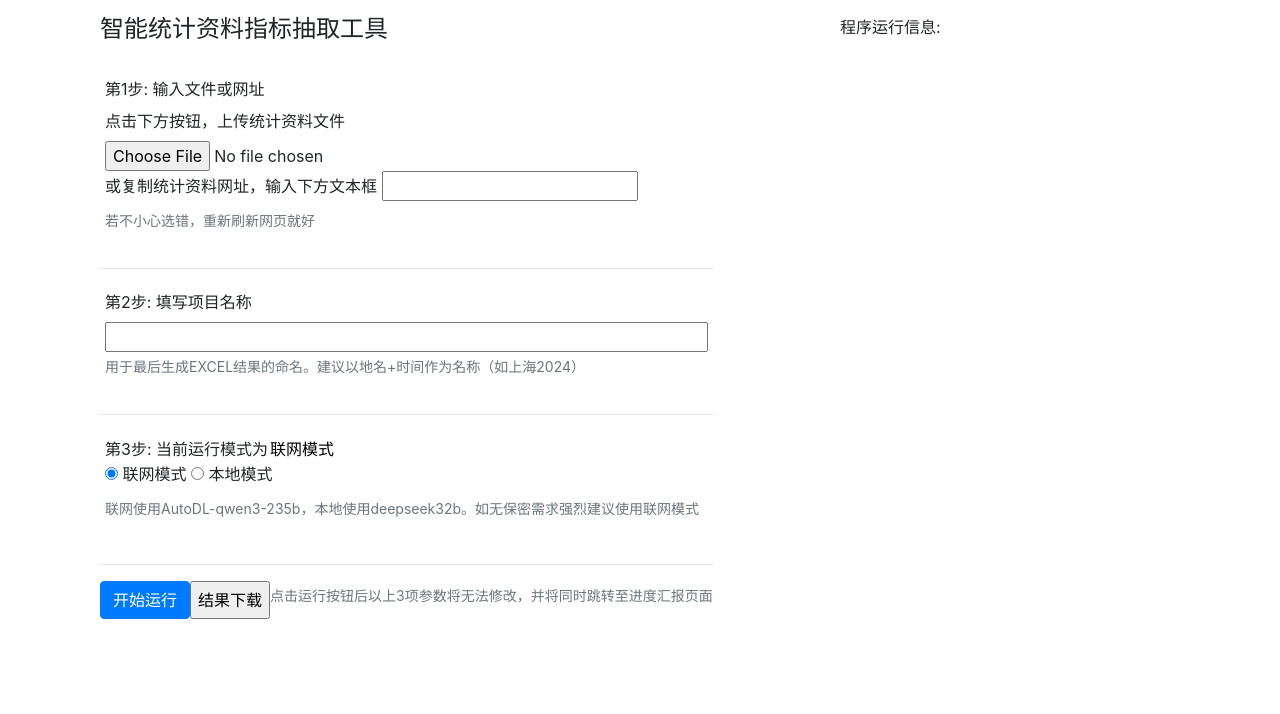
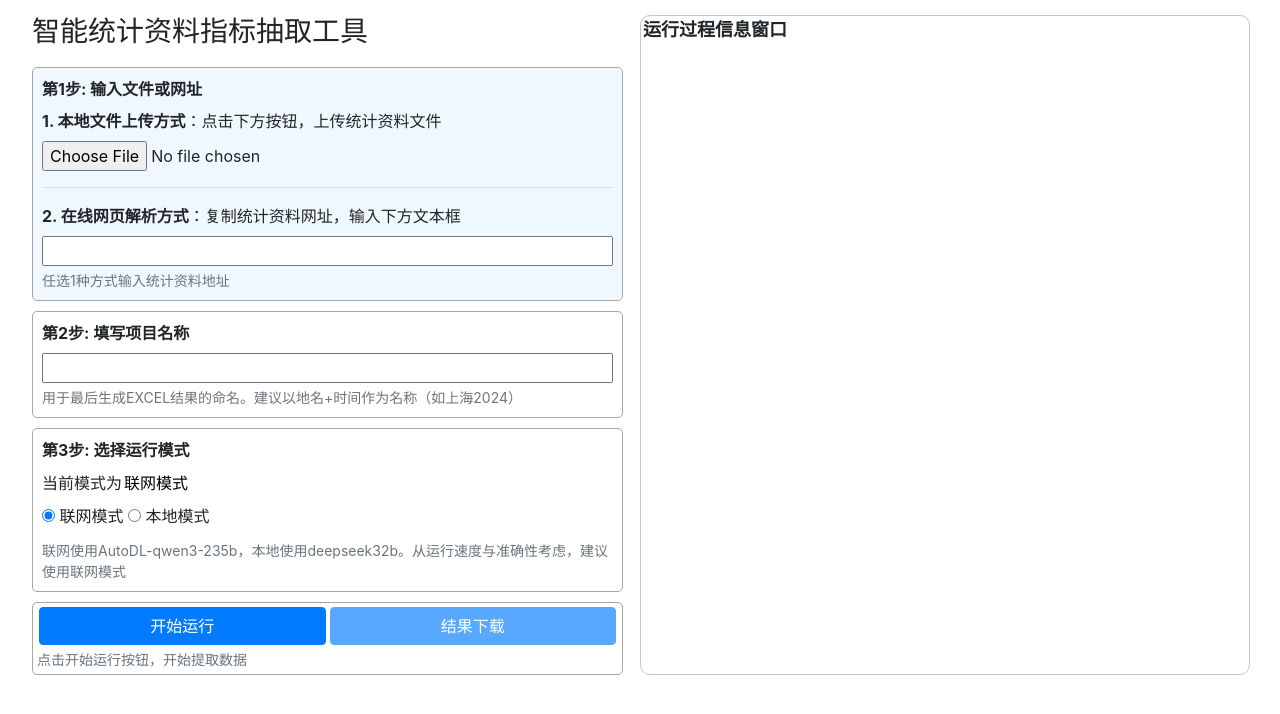
Before and after one commit to HYSkyline/squan_kw, a Flask app: page / in a window 1280 px wide. Shown: the top 714 px of the page. Run offline with Flask 3, Linux system fonts and the light colour scheme; some libraries are stand-ins or nearby versions.

Commit message:
flask done 20250521
完成所有功能开发

```diff
--- a/app.py
+++ b/app.py
@@ -29,39 +29,33 @@ def index():
 	return render_template('index.html', tarfile=file_target)
 
 
+@app.route('/upload', methods=['POST'])
+def upload():
+	print(request.files)
+	if 'file' not in request.files:
+		return '没有选择文件'
+
+	f = request.files['file']
+	if f.filename == '':
+		return '没有选择文件'
+	f.save(os.path.join(app.config['UPLOAD_FOLDER'], f.filename))
+	return 'upload successed.'
+
+
 @app.route('/process', methods=['POST'])
 def process():
-	file_target = {
-		'file_address': '',
-		'proj_name': '',
-		'model': '',
-		'status': []
-	}
 	input_data = request.get_json()
-	# file = request.files['filepathFILE']
-	# url_path = request.form.get('filepathURL')
-	# if file:
-	# 	filename = file.filename
-	# 	file_target['file_address'] = filename
-	# 	# filename = secure_filename(file.filename)
-	# 	file.save(os.path.join(app.config['UPLOAD_FOLDER'], filename))
-	# elif url_path != '':
-	# 	file_target['file_address'] = url_path
-	# else:
-	# 	return u'输入的文件名和网址均为空白字符串', 400
 	file_target['file_address'] = input_data['file_address']
 	file_target['proj_name'] = input_data['proj_name']
 	file_target['model'] = input_data['model']
-	print(file_target)
 	data_process()
-	return u'参数已传入. 程序运行中……'
+	time.sleep(2)
+	return u'程序运行完毕'
 
 
 @app.route('/info', methods=['GET'])
 def info():
 	info_text = '\n'.join(file_target['status'])
-	# with open('temp/info_web.log', 'r') as f_log:
-		# info_text = f_log.read()
 	return info_text
 
 
@@ -73,35 +67,33 @@ def data_process():
 	# time_origin存储程序启动时间，用以计算程序各阶段耗时和整体运行时间
 	file_status_log(u'当前时间：' + str(time.strftime("%Y-%m-%d %H:%M:%S", time.localtime())))
 
-	for i in range(5):
-		file_status_log(str(i) * i)
-		time.sleep(0.9)
+	f_path = os.path.join(app.config['UPLOAD_FOLDER'], file_target['file_address'])
+	proj_name = file_target['proj_name']
+	model = file_target['model']
+	# 使用file_format_trans.py中的若干文件预处理函数，对输入的文件进行预处理
+	file_status_log(u'开始对输入文件/网页进行读取')
+	md_content = file_format_transform(f_path, 'temp/md_res_md01.txt')
+	file_status_log(u'完成对输入文件/网页的内容读取，开始进行内容预处理')
+	# 大模型不能很好完成大文本量的指标抽取，所以按2000字节进行了分段，能有效提高指标抽取的完整性
+	md_content_clip_list = content_clip(md_content)
 
-	# f_path = os.path.join(app.config['UPLOAD_FOLDER'], file_target['file_address'])
-	# proj_name = file_target['proj_name']
-	# model = file_target['model']
-	# # 使用file_format_trans.py中的若干文件预处理函数，对输入的文件进行预处理
-	# md_content = file_format_transform(f_path, 'temp/md_res_md01.txt')
-	# # 大模型不能很好完成大文本量的指标抽取，所以按2000字节进行了分段，能有效提高指标抽取的完整性
-	# md_content_clip_list = content_clip(md_content)
+	for i in range(len(md_content_clip_list)):
+		# 用time_para来对每一个分段的数据抽取耗时进行统计
+		time_para = time.time()
+		file_status_log(u'文字信息正在分段提交给大模型解析. 当前进度:(' + str(i + 1) + '/' + str(len(md_content_clip_list)) + ').')
+		if model == 'online':
+			data_res = data_extract_aliyun(md_content_clip_list[i])	# 输入markdown格式的已经过预处理的内容，返回json的指标抽取结果
+			output_check = data_output_aliyun(proj_name, str(i + 1), data_res)	# 指标抽取结果先保存到本地txt，作为缓存文件
+		else:
+			data_res = data_extract_ollama(md_content_clip_list[i])
+			output_check = data_output_ollama(proj_name, str(i + 1), data_res)
+		file_status_log(u'本段数据已提取。共耗时:' + str(int((time.time() - time_para) * 100) / 100) + 's.')
+		file_status_log('--' * 6)
 
-	# for i in range(len(md_content_clip_list)):
-	# 	# 用time_para来对每一个分段的数据抽取耗时进行统计
-	# 	time_para = time.time()
-	# 	file_status_log(u'文字信息正在分段提交给大模型解析. 当前进度:(' + str(i + 1) + '/' + str(len(md_content_clip_list)) + ').')
-	# 	if model == 'online':
-	# 		data_res = data_extract_aliyun(md_content_clip_list[i])	# 输入markdown格式的已经过预处理的内容，返回json的指标抽取结果
-	# 		output_check = data_output_aliyun(proj_name, str(i + 1), data_res)	# 指标抽取结果先保存到本地txt，作为缓存文件
-	# 	else:
-	# 		data_res = data_extract_ollama(md_content_clip_list[i])
-	# 		output_check = data_output_ollama(proj_name, str(i + 1), data_res)
-	# 	file_status_log(u'本段数据已提取。共耗时:' + str(int((time.time() - time_para) * 100) / 100) + 's.')
-	# 	file_status_log('--' * 6)
-
-	# # 将数据抽取的过程文本合并，并转化为一整张EXCEL表格
-	# data_sum(proj_name, model, num_clips=len(md_content_clip_list))
-	# file_status_log(u'总计耗时:' + str(int((time.time() - time_origin) * 100) / 100) + 's.\n程序已完成.')
-	# cache_clean()
+	# 将数据抽取的过程文本合并，并转化为一整张EXCEL表格
+	data_sum(proj_name, model, num_clips=len(md_content_clip_list))
+	file_status_log(u'总计耗时:' + str(int((time.time() - time_origin) * 100) / 100) + 's.\n程序已完成.')
+	cache_clean()
 
 
 @app.route('/download', methods=['GET'])
--- /dev/null
+++ b/data/md7-2_aliyun.txt
@@ -0,0 +1,6 @@
+{
+  "data": [
+    {"indicator": "全州国税收入（亿元）", "value": 33.68},
+    {"indicator": "全州地税收入（亿元）", "value": 70.30}
+  ]
+}
--- a/static/css/style.css
+++ b/static/css/style.css
@@ -1,17 +1,36 @@
+.container {
+	max-width: 1600px;
+}
 #title {
-	margin-bottom: 20px;
+	text-align: center;
 }
-#progressBar {
-	background-color: #F2F2F2;
+.col-6 {
+	padding-left: 2px;
+	padding-right: 2px;
+}
+.row-step {
 	border: solid;
-	border-color: #C7C7C7;
-	border-radius: 10px;
 	border-width: 1px;
+    border-color: #A6A6A6;
+    border-radius: 5px;
+    margin-top: 10px;
+    padding: 4px;
 }
-#progressInfo {
-	margin: 5px;
+.row-step:hover {
+	border: solid;
+	border-width: 2px;
+    border-color: #808080;
+    border-radius: 5px;
+    margin-top: 10px;
+    padding: 3px;
 }
 
+
+
+form {
+	width: 100%;
+	margin-right: 15px;
+}
 .form-group {
 	width: -webkit-fill-available;
 /*	border: solid;*/
@@ -20,7 +39,17 @@
 /*	border-radius: 10px;*/
 	padding: 5px;
 /*	background-color: aliceblue;*/
+	margin-bottom: 0;
 }
+
+.btn {
+	width: 100%;
+}
+
+#fpath_u {
+	width: 100%;
+}
+
 input[type="text"] {
 	width: -webkit-fill-available;
 }
@@ -30,7 +59,6 @@ body {
 #modeText {
 	border: none;
 	text-align: left;
-/*	background-color: aliceblue;*/
 	user-select: none;
 }
 
@@ -38,7 +66,25 @@ button {
 	margin: 10px;
 	width: -webkit-fill-available;
 }
-#btnDownload {
-	background-color: #C7C7C7;
+
+
+
+/*过程信息渲染*/
+#processBar {
+	background-color: white;
+	border: solid;
 	border-color: #C7C7C7;
+	border-radius: 10px;
+	border-width: 1px;
+	overflow: auto;
+	max-height: 700px;
 }
+
+#tempPanel {
+	font-size: large;
+	font-weight: 700;
+}
+
+.info {
+	margin-bottom: 2px;
+}
--- a/static/js/indexPost.js
+++ b/static/js/indexPost.js
@@ -1,8 +1,42 @@
 function infoFetch() {
-    $.get("/info", function(data) {
-        $("#tempInfo").text(data);
+    $.ajax({
+        type: 'GET',
+        url: '/info',
+        contentType: 'application/json',
+        success: function(data) {
+            $("#tempInfo").empty();
+            var infoList = data.split("\n");
+            for (var i = infoList.length - 1; i >= 0; i--) {
+                $("#tempInfo").prepend('<p class="info">' + infoList[i] + '</p>');
+            }
+        },
     });
 };
+
+function alertWithCallback(message, callback) {
+    alert(message);
+    if(typeof callback === 'function') {
+        callback();
+    }
+}
+
+$('#fpath_f').change(function (e) {
+    var files = e.target.files;
+    var formFile = new FormData();
+    formFile.append("file", files[0]);
+    $.ajax({
+        type: 'POST',
+        url: '/upload',
+        contentType: false,
+        data: formFile,
+        dataType: 'json',
+        cache: false,
+        processData: false,
+        success: function (result) {
+            console.log(result);
+        }
+    })
+});
 
 $("#btnStart").click(function() {
     var file_f_part = document.getElementById("fpath_f").value.split("\\");
@@ -16,19 +50,39 @@ $("#btnStart").click(function() {
     var work_mode = 'local';
     if (document.getElementById('online').checked) {work_mode='online'};
 
+    $("#btnStart").attr("disabled","disabled");
+    $("small").eq(3).text("程序运行中……");
+    $("#tempPanel").text("程序仍在持续运行，请稍等");
+    var interval = self.setInterval("infoFetch()", 1000);
     $.ajax({
         type: 'POST',
-        url: 'http://127.0.0.1:5000/process',
+        url: '/process',
         contentType: 'application/json',
         data: JSON.stringify({
             file_address: fpath,
             proj_name: projName,
             model: work_mode
         }),
-        function(result) {
+        success: function(result) {
             $("#tempPanel").text(result);
-        }
+            clearInterval(interval);
+            $(".row-step").eq(3).attr({style: 'background-color: aliceblue;'});
+            $("#downloadBtn").removeAttr("disabled");
+            $("small").eq(3).text("点击结果下载按钮，保存数据提取结果");
+            alert('数据抽取任务完成，请单击“结果下载”按钮以保存输出结果。')
+        },
     });
+});
 
-    var interval = self.setInterval("infoFetch()", 1000);
-})
+$("#downloadBtn").click(function () {
+    var projName = $("#fname").value;
+    var a = $("downloadLink");
+    a.href = "/download";
+    a.download = projName + '-数据抽取结果.xls';
+    a.click();
+    $(".row-step").eq(3).attr({style: 'background-color: white;'});
+
+    alertWithCallback('输出结果保存后，请刷新网页以开始下一项抽取任务', function() {
+        location.reload();
+    });
+});
--- a/static/js/uiAction.js
+++ b/static/js/uiAction.js
@@ -1,25 +1,52 @@
+$(document).ready(function () {
+    $(".row-step:first").attr({style: 'background-color: aliceblue;'});
+    $("#btnStart").removeAttr("disabled");
+    $("#downloadBtn").attr("disabled","disabled");
+});
+
 // 文件输入处理
-var onlineBtn = document.getElementById("online");
-var modeInput = document.getElementById("modeText");
-function urlInputHidden() {
-    document.getElementById("fpath_u").value = "none";
-    document.getElementById("fpath_u").style.display = "none";
-    document.getElementById("filepathURLLabel").style.display = "none";
-};
-function fileInputHidden() {
-    // document.getElementById("fpath_f").value = "none";
-    document.getElementById("fpath_f").style.display = "none";
+$("#fpath_f").click(function () {
+    $("hr").attr({style: 'display:none'});
+    $("#fpath_u").text("none");
+    $("#fpath_u").attr({style: 'display:none'});
+    $("#filepathURLLabel").attr({style: 'display:none'});
+    $('small:first').text("若不小心选错，重新刷新网页就好");
+
+    $(".row-step").eq(0).attr({style: 'background-color: white;'});
+    $(".row-step").eq(1).attr({style: 'background-color: aliceblue;'});
+});
+$("#fpath_u").change(function () {
+    $("hr").attr({style: 'display:none'});
+    $("#fpath_f").attr({style: 'display:none'});
     $(".addbr").remove();
-    document.getElementById("filepathFILELabel").style.display = "none";
-    document.getElementById("filepathURLLabel").textContent = "统计资料网址已填入";
-};
+    $("#filepathFILELabel").attr({style: 'display:none'});
+    $("#filepathURLLabel").text("统计资料网址已填入");
+    $('small:first').text("若不小心选错，重新刷新网页就好");
+
+    $(".row-step").eq(0).attr({style: 'background-color: white;'});
+    $(".row-step").eq(1).attr({style: 'background-color: aliceblue;'});
+});
+
+// 项目名称填写
+$("#fname").change(function () {
+    $(".row-step").eq(1).attr({style: 'background-color: white;'});
+    $(".row-step").eq(2).attr({style: 'background-color: aliceblue;'});
+    $("#modeText").attr({style: 'background-color: aliceblue;'});
+});
 
 // 工作模式选择
-var modeForm = document.getElementById("modeForm");
-modeForm.addEventListener('click', function(e) {
-    if (onlineBtn.checked) {
-        document.getElementById("modeText").value="联网模式";
+$("#modeForm").click(function(e) {
+    if ($('input[name="modeSelect"]:checked').val() == '联网模式') {
+        $("#modeText").val("联网模式");
     } else {
-        document.getElementById("modeText").value="本地模式";
+        $("#modeText").val("本地模式");
     }
+    $(".row-step").eq(2).attr({style: 'background-color: white;'});
+    $(".row-step").eq(3).attr({style: 'background-color: aliceblue;'});
+    $("#modeText").attr({style: 'background-color: white;'});
 });
+
+$("#btnStart").click(function() {
+    $(".row-step").eq(3).attr({style: 'background-color: white;'});
+    $("#processBar").attr({style: 'background-color: #F2F2F2;'});
+});
--- a/templates/index.html
+++ b/templates/index.html
@@ -7,62 +7,67 @@
 	<script src="https://apps.bdimg.com/libs/jquery/2.1.4/jquery.min.js"></script>
 	<link rel="stylesheet" type="text/css" href="../static/css/bootstrap.css">
 	<link rel="stylesheet" type="text/css" href="../static/css/style.css">
+	<link rel="icon" type="image/x-icon" href="../static/img/logo-tj.jpg">
 </head>
 <body>
 <div class="container" id="body">
 	<div class="row">
-		<div class="col-8" id="infoTable">
+		<div class="col-6" id="infoTable">
 			<div class="row" id="title">
-				<h4>智能统计资料指标抽取工具</h4>
+				<h3>智能统计资料指标抽取工具</h3>
 			</div>
 			<div class="row">
 				<form method="post" enctype="multipart/form-data" action="/process">
-					<div class="row">
+					<div class="row row-step">
 						<div class="form-group">
-							<label>第1步: 输入文件或网址</label><br class="addbr">
-							<label for="filepathFILE" id="filepathFILELabel">点击下方按钮，上传统计资料文件</label><br class="addbr">
-							<input type="file" name="filepathFILE" id="fpath_f" onclick="urlInputHidden()">
-							<br>
-							<label for="filepathURL" id="filepathURLLabel">或复制统计资料网址，输入下方文本框</label>
-							<input type="url" name="filepathURL" id="fpath_u" autocomplete="off" required onpaste="fileInputHidden()">
-							<small class="form-text text-muted">若不小心选错，重新刷新网页就好</small>
+							<label><b>第1步: 输入文件或网址</b></label><br class="addbr">
+							<label for="filepathFILE" id="filepathFILELabel"><b>1. 本地文件上传方式</b>：点击下方按钮，上传统计资料文件</label><br class="addbr">
+							<input type="file" name="filepathFILE" id="fpath_f">
+							<hr>
+							<label for="filepathURL" id="filepathURLLabel"><b>2. 在线网页解析方式</b>：复制统计资料网址，输入下方文本框</label><br>
+							<input type="url" name="filepathURL" id="fpath_u" autocomplete="off" required>
+							<small class="form-text text-muted">任选1种方式输入统计资料地址</small>
 						</div>
 					</div>
-					<hr>
 
-					<div class="row">
+					<div class="row row-step">
 						<div class="form-group">
-							<label for="projName">第2步: 填写项目名称</label><br>
+							<label for="projName"><b>第2步: 填写项目名称</b></label><br>
 							<input type="text" name="projName" id="fname" autocomplete="off" required>
 							<small class="form-text text-muted">用于最后生成EXCEL结果的命名。建议以地名+时间作为名称（如上海2024）</small>
 						</div>
 					</div>
-					<hr>
 
-					<div class="row">
+					<div class="row row-step">
 						<div class="form-group" id="modeForm">
-							<label for="workmode">第3步: 当前运行模式为<input id="modeText" name="modeText" value="联网模式" readonly></input>
+							<label for="workmode"><b>第3步: 选择运行模式</b></label><br>
+							<label>当前模式为<input id="modeText" name="modeText" value="联网模式" readonly></input></label>
 							<div>
-								<input type="radio" id="online" name="modeSelect" checked/>
+								<input type="radio" id="online" name="modeSelect" value="联网模式" checked/>
 								<label for="online">联网模式</label>
-								<input type="radio" id="local" name="modeSelect">
+								<input type="radio" id="local" name="modeSelect" value="本地模式">
 								<label for="local">本地模式</label>
 							</div>
-							<small class="form-text text-muted">联网使用AutoDL-qwen3-235b，本地使用deepseek32b。如无保密需求强烈建议使用联网模式</small>
+							<small class="form-text text-muted">联网使用AutoDL-qwen3-235b，本地使用deepseek32b。从运行速度与准确性考虑，建议使用联网模式</small>
 						</div>
 					</div>
-					<hr>
 
-					<div class="row">
-						<input type="submit" class="btn btn-primary" name="submit" id="btnStart" value="开始运行">
-						<input type="button" name="download" value="结果下载" id="downloadBtn">
-						<small class="form-text text-muted">点击运行按钮后以上3项参数将无法修改，并将同时跳转至进度汇报页面</small>
+					<div class="row row-step">
+						<div class="col-6">
+							<input type="submit" class="btn btn-primary" name="submit" id="btnStart" value="开始运行">
+						</div>
+						<div class="col-6">
+							<a id="downloadLink" href="/download">
+							<input type="button" class="btn btn-primary" name="download" value="结果下载" id="downloadBtn">
+							</a>
+						</div>
+						<small class="form-text text-muted">点击开始运行按钮，开始提取数据</small>
 					</div>
 				</form>
 			</div>
 		</div>
-		<div class="col-4">
-			<p id="tempPanel">程序运行信息: </p>
+		<div class="col-6" id="processBar">
+			<p id="tempPanel">运行过程信息窗口</p>
 			<p id="tempInfo"></p>
 		</div>
 	</div>
@@ -70,5 +75,4 @@
 </body>
 <script type="text/javascript" src="../static/js/uiAction.js"></script>
 <script type="text/javascript" src="../static/js/indexPost.js"></script>
-<script type="text/javascript" src="../static/js/indexPost.js"></script>
 </html>
```
Also changed, not shown: data/md7-1_aliyun.txt (added, +13 -0 lines), static/js/uiAction - 副本.js (added, +25 -0 lines), static/img/logo-tj.jpg (added), 3 other files.
